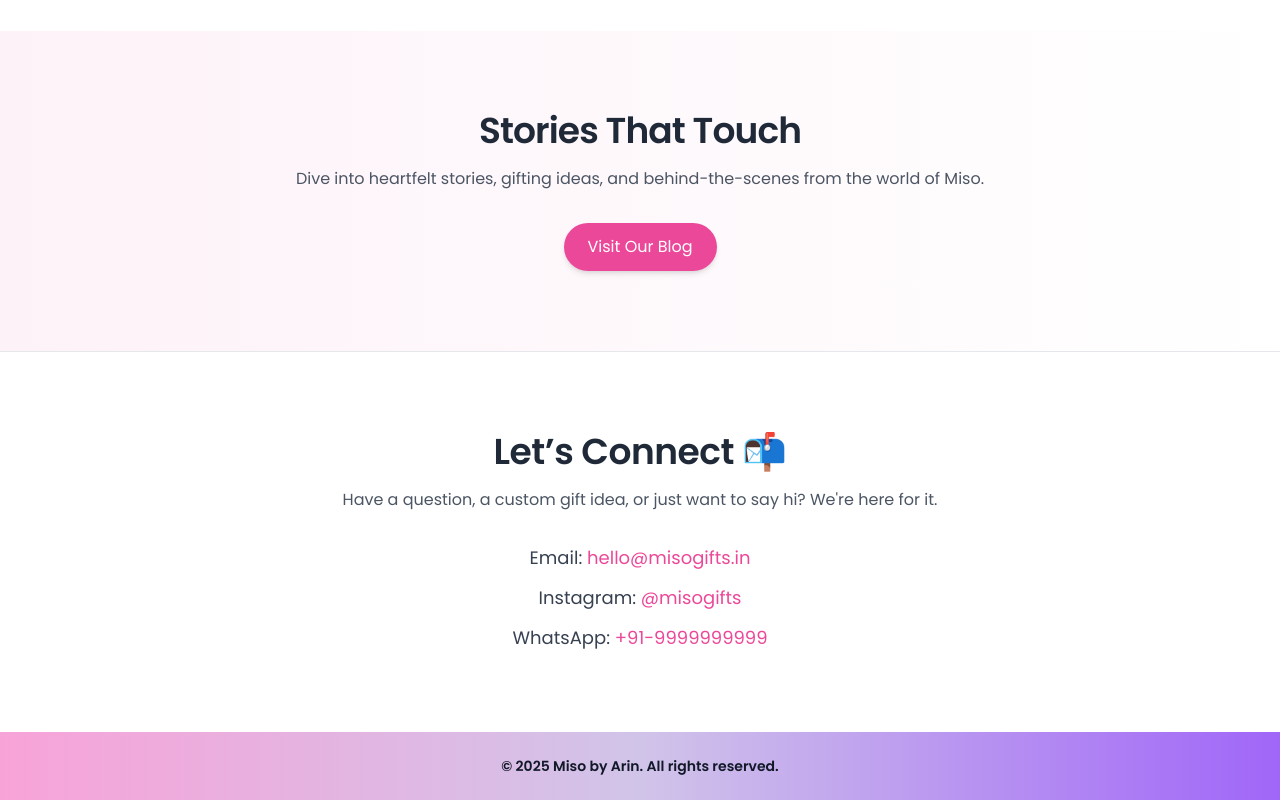
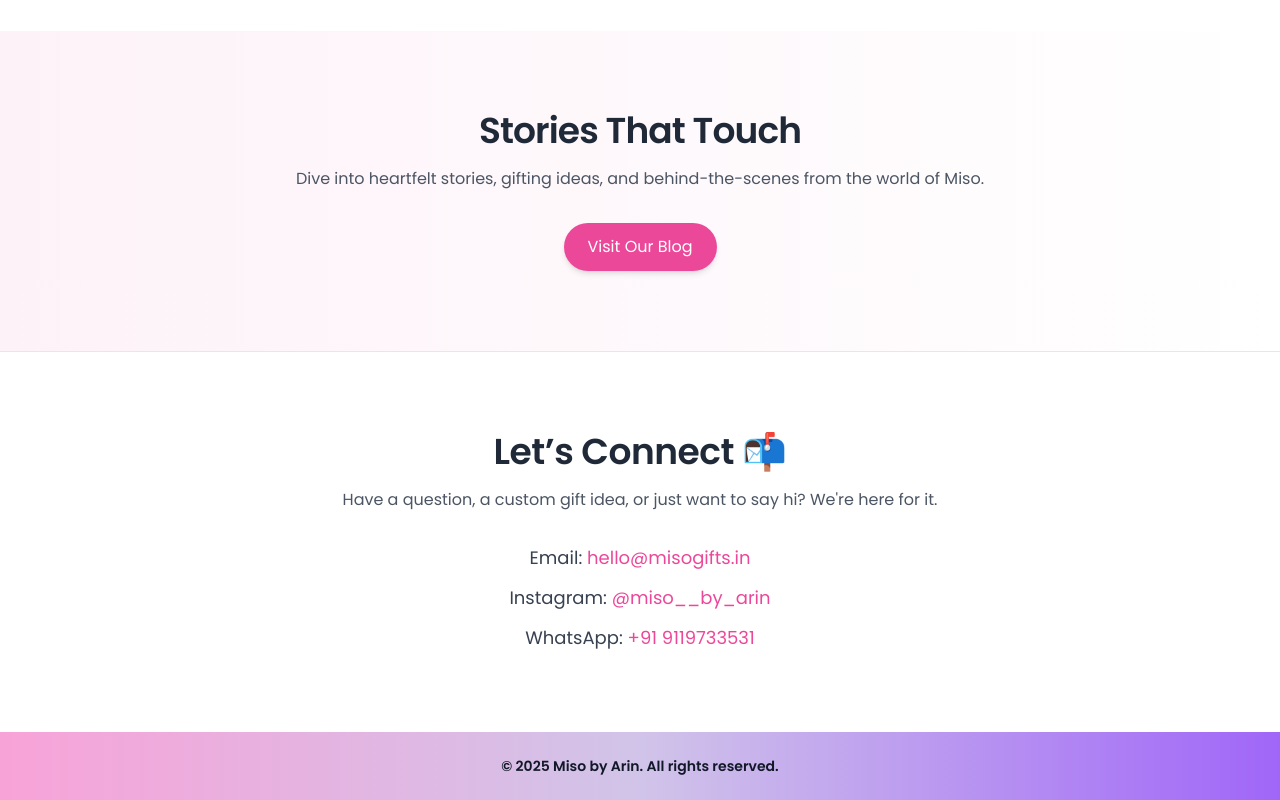
Before and after one commit to scaramouche18/miso-website, a plain HTML site: page index.html in a window 1280 px wide. Shown: the part 1862-2662 px from the top of the page. Drawn offline with nearby package versions, Linux system fonts and the light colour scheme.

Commit message:
Update index.html

```diff
--- a/index.html
+++ b/index.html
@@ -118,8 +118,8 @@
     <p class="text-gray-600 mb-8">Have a question, a custom gift idea, or just want to say hi? We're here for it.</p>
     <div class="space-y-3 text-lg text-gray-700">
       <p>Email: <a href="mailto:hello@misogifts.in" class="text-pink-500 hover:underline">hello@misogifts.in</a></p>
-      <p>Instagram: <a href="https://instagram.com/misogifts" target="_blank" class="text-pink-500 hover:underline">@misogifts</a></p>
-      <p>WhatsApp: <a href="https://wa.me/919999999999" target="_blank" class="text-pink-500 hover:underline">+91-9999999999</a></p>
+      <p>Instagram: <a href="https://instagram.com/miso__by_arin" target="_blank" class="text-pink-500 hover:underline">@miso__by_arin</a></p>
+      <p>WhatsApp: <a href="https://wa.me/919119733531" target="_blank" class="text-pink-500 hover:underline">+91 9119733531</a></p>
     </div>
   </div>
 </section>
```
